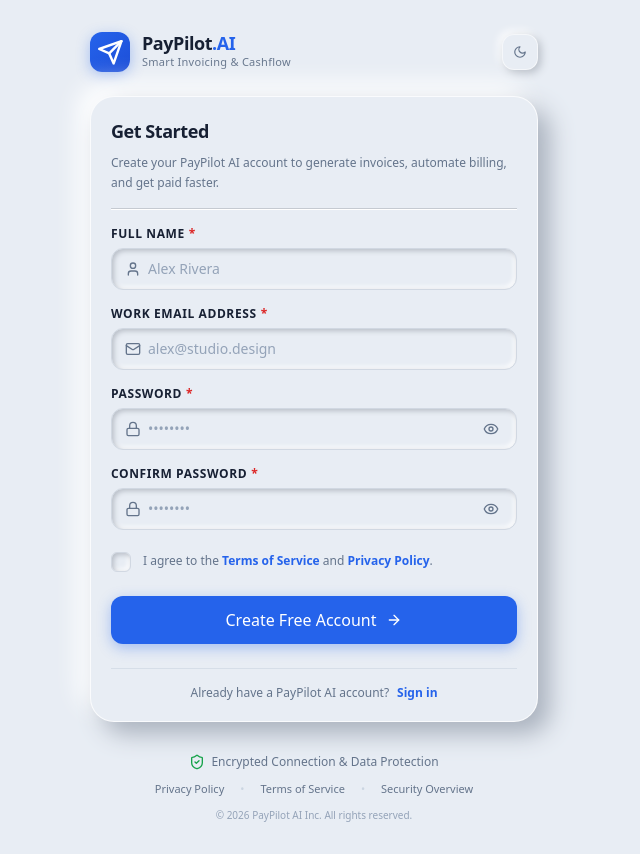
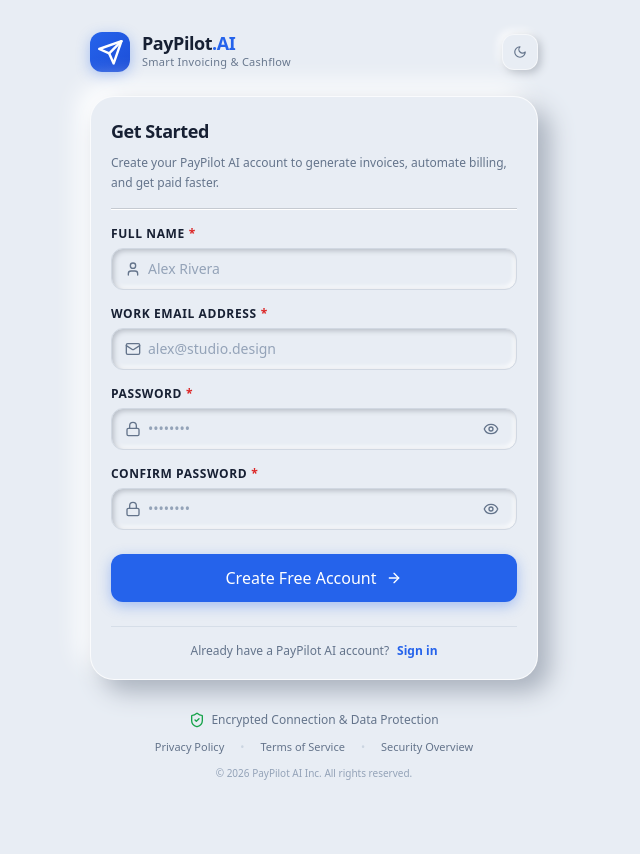
Before and after one commit to Sarthak78-m/PayPilot-AI, a Next.js app: page /register in a window 1280 px wide. Shown: the whole page, without its empty margins (326-966 px from the left). After the commit the page ends 812 px from the top, so only its background shows below. Built offline with nearby package versions, Linux system fonts and the light colour scheme.

Commit message:
Update settings and registration page

```diff
--- a/src/app/(auth)/register/page.js
+++ b/src/app/(auth)/register/page.js
@@ -11,7 +11,6 @@ import {
   CardFooter,
   Button,
   Input,
-  Checkbox,
   Divider,
 } from "@/components/ui";
 import {
@@ -37,7 +36,6 @@ export default function RegisterPage() {
     email: "",
     password: "",
     confirmPassword: "",
-    acceptTerms: false,
   });
 
   const [showPassword, setShowPassword] = useState(false);
@@ -193,8 +191,7 @@ export default function RegisterPage() {
               <div className="grid grid-cols-1 sm:grid-cols-3 gap-1.5 pt-1">
                 <div className="flex items-center gap-1.5">
                   <span
-                    className={`h-3 w-3 rounded-full flex items-center justify-center text-[9px] font-bold ${
-                      passwordCriteria.minLength
+                    className={`h-3 w-3 rounded-full flex items-center justify-center text-[9px] font-bold ${passwordCriteria.minLength
                       ? "bg-[#16A34A] text-white"
                       : "bg-[#CBD5E1] text-[#64748B]"
                       }`}
@@ -212,8 +209,7 @@ export default function RegisterPage() {
 
                 <div className="flex items-center gap-1.5">
                   <span
-                    className={`h-3 w-3 rounded-full flex items-center justify-center text-[9px] font-bold ${
-                      passwordCriteria.hasLetter
+                    className={`h-3 w-3 rounded-full flex items-center justify-center text-[9px] font-bold ${passwordCriteria.hasLetter
                       ? "bg-[#16A34A] text-white"
                       : "bg-[#CBD5E1] text-[#64748B]"
                       }`}
@@ -231,8 +227,7 @@ export default function RegisterPage() {
 
                 <div className="flex items-center gap-1.5">
                   <span
-                    className={`h-3 w-3 rounded-full flex items-center justify-center text-[9px] font-bold ${
-                      passwordCriteria.hasNumber
+                    className={`h-3 w-3 rounded-full flex items-center justify-center text-[9px] font-bold ${passwordCriteria.hasNumber
                       ? "bg-[#16A34A] text-white"
                       : "bg-[#CBD5E1] text-[#64748B]"
                       }`}
@@ -279,40 +274,7 @@ export default function RegisterPage() {
           }
         />
 
-        {/* Terms and Conditions Checkbox */}
-        <div className="pt-1">
-          <Checkbox
-            id="acceptTerms"
-            name="acceptTerms"
-            label={
-              <span className="text-xs text-[#64748B]">
-                I agree to the{" "}
-                <a href="#" className="font-semibold text-[#2563EB] hover:underline">
-                  Terms of Service
-                </a>{" "}
-                and{" "}
-                <a href="#" className="font-semibold text-[#2563EB] hover:underline">
-                  Privacy Policy
-                </a>
-                .
-              </span>
-            }
-            checked={formData.acceptTerms}
-            onChange={(checked) => {
-              setFormData((prev) => ({ ...prev, acceptTerms: checked }));
-              if (errors.acceptTerms) {
-                setErrors((prev) => ({ ...prev, acceptTerms: null }));
-              }
-            }}
-            disabled={loading}
-          />
-          {errors.acceptTerms && (
-            <p className="text-xs text-[#DC2626] font-medium mt-1">
-              {errors.acceptTerms}
-            </p>
-          )}
-        </div>
-
+        {/* Submit Button */}
         {/* Submit Button */}
         <Button
           type="submit"
--- a/src/app/(dashboard)/settings/page.js
+++ b/src/app/(dashboard)/settings/page.js
@@ -17,7 +17,6 @@ import {
   ArrowLeft,
   User,
   Mail,
-  KeyRound,
   AlertCircle,
   Trash2,
 } from "@/components/icons";
@@ -167,7 +166,7 @@ export default function SettingsPage() {
           <div>
             <CardTitle className="text-lg">Profile Information</CardTitle>
             <CardDescription className="text-xs">
-              Your personal details and authenticated account identifier
+              Your personal details and account information
             </CardDescription>
           </div>
         </div>
@@ -194,17 +193,6 @@ export default function SettingsPage() {
             </span>
             <p className="font-bold text-[#172033] text-sm font-mono truncate">
               {user?.email || "Unavailable"}
-            </p>
-          </div>
-
-          {/* Account ID */}
-          <div className="p-4 rounded-xl bg-[#E8EDF4] shadow-inset-sm space-y-1 md:col-span-2">
-            <span className="text-[11px] font-semibold uppercase tracking-wider text-[#64748B] flex items-center gap-1.5">
-              <KeyRound className="h-3.5 w-3.5 text-[#2563EB]" />
-              Account ID
-            </span>
-            <p className="font-mono font-bold text-[#172033] text-xs sm:text-sm select-all break-all">
-              {user?.id || user?.userId || "Unavailable"}
             </p>
           </div>
         </div>
```
Also changed, not shown: src/lib/validation/auth.js. Lines whose indentation alone changed are shown as unchanged.
